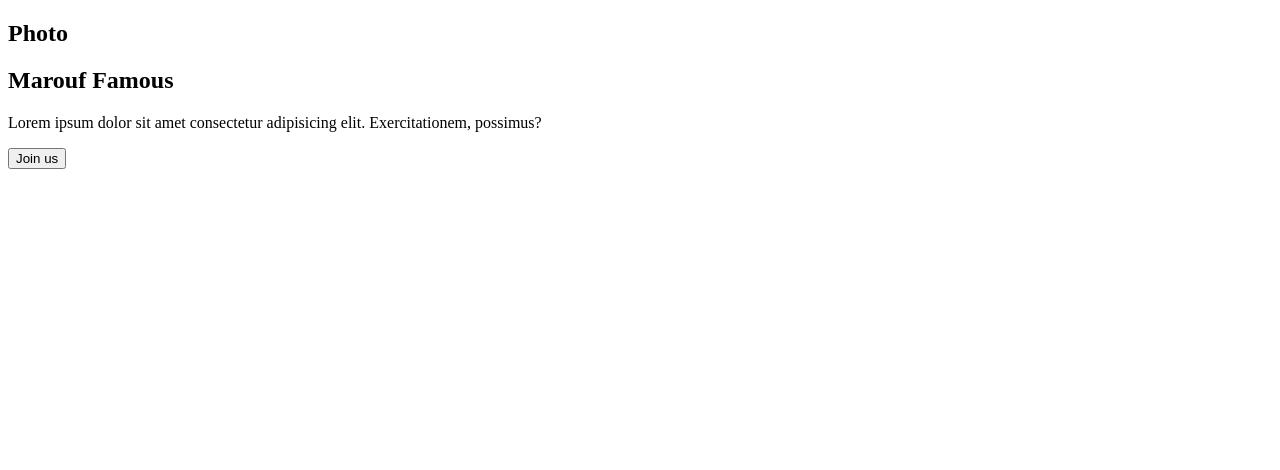
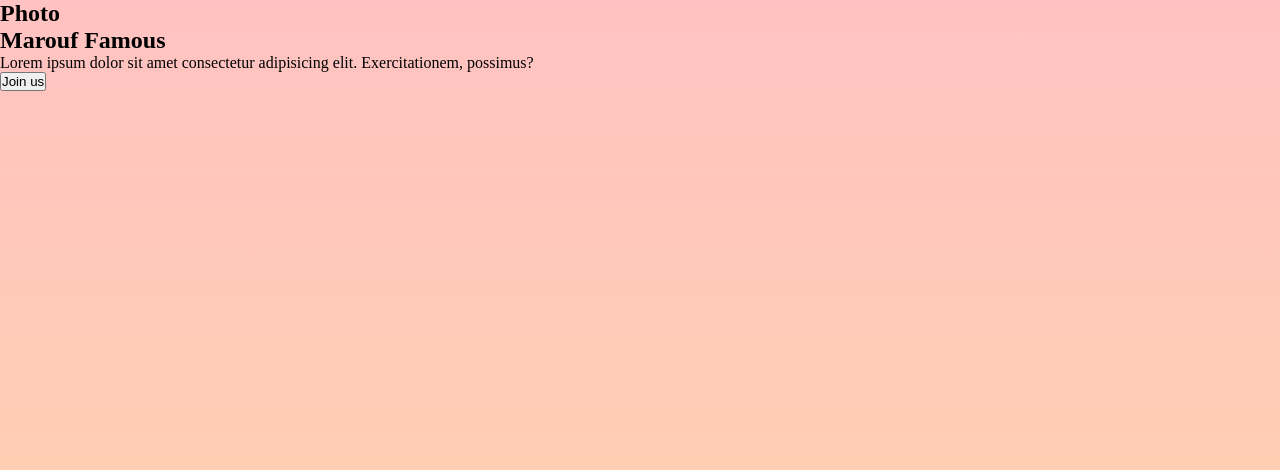
Before and after one commit to MaroufEbrahimi/card-hover-effect, a plain HTML site: page index.html in a window 1280 px wide. Drawn offline with Linux system fonts and the light colour scheme.

Commit message:
added link to style file

```diff
--- a/index.html
+++ b/index.html
@@ -3,7 +3,8 @@
   <head>
     <meta charset="UTF-8" />
     <meta name="viewport" content="width=device-width, initial-scale=1.0" />
-    <title>Document</title>
+    <title>3D Flip Card Hover Effect</title>
+    <link rel="stylesheet" href="style.css" />
   </head>
   <body>
     <div class="card">
--- /dev/null
+++ b/style.css
@@ -0,0 +1,10 @@
+* {
+  padding: 0;
+  margin: 0;
+  box-sizing: border-box;
+}
+
+body {
+  background-image: linear-gradient(#ffc2c2, #ffd7a8);
+  height: 100vh;
+}
```
